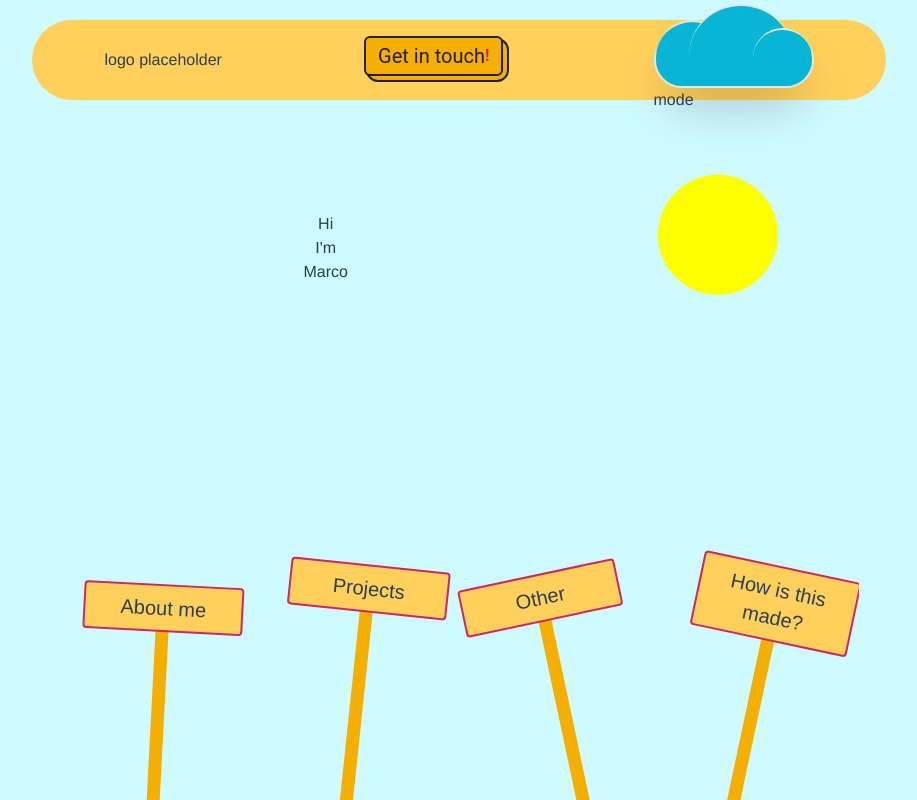
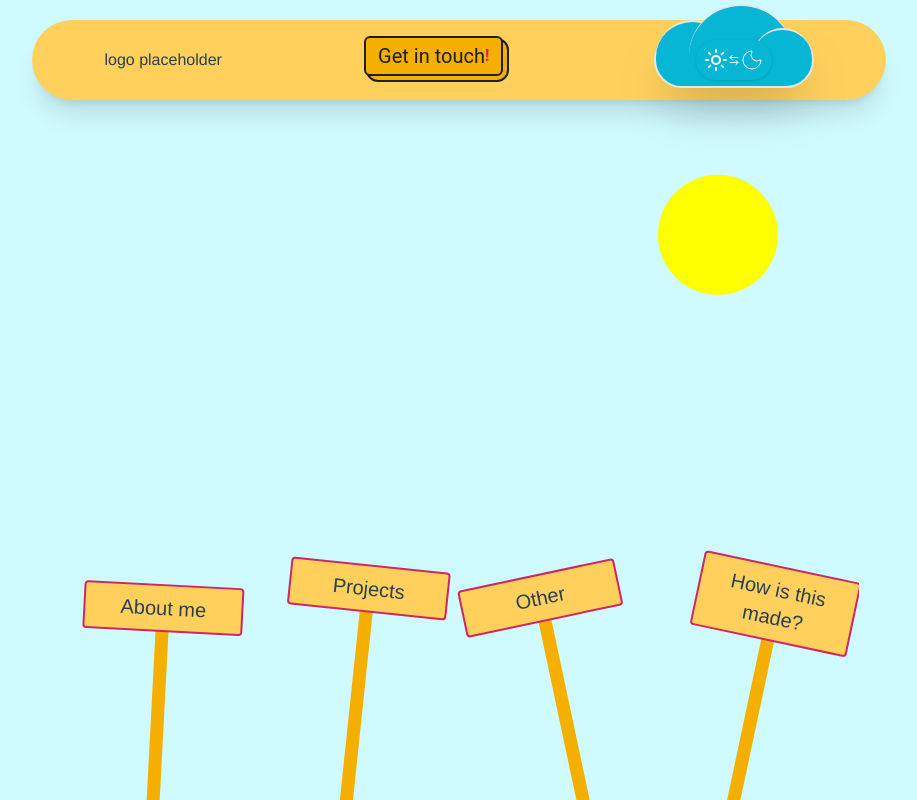
Before and after one commit to CombCode/portfolio, a Vue app: page /#/ in a window 1280 px wide. Shown: the whole page, without its empty margins (181-1098 px from the left). Built offline with nearby package versions, Linux system fonts and the light colour scheme.

Commit message:
lucide init and sun-moon icons

```diff
--- a/package.json
+++ b/package.json
@@ -9,6 +9,7 @@
   "dependencies": {
     "autoprefixer": "^10.4.20",
     "core-js": "^3.8.3",
+    "lucide-vue-next": "^0.503.0",
     "matter-js": "^0.20.0",
     "postcss": "^8.4.49",
     "vue": "^3.2.13",
--- a/src/components/body/Body.vue
+++ b/src/components/body/Body.vue
@@ -1,6 +1,9 @@
 <template>
     <div class="h-screen w-screen flex flex-col justify-end bg-cyan-100">
-        <div id="hi" class=" w-2/3 h-full p-60">Hi<br>I'm Marco</div>
+        <div>
+        <p></p>
+        </div>
+
 
         <div class=" flex flex-row justify-around overflow-clip pt-10">
             <signBoard class=" mt-5 rotate-3 hover:-translate-y-2 transition-all ease-out duration-500" caption="About me"></signBoard>
@@ -12,14 +15,14 @@
 </template>
 
 <script>
-import Scene3D from "@/components/body/Scene3D.vue"
+import { Sun } from 'lucide-vue-next';
 import ProjectCardVue from './ProjectCard.vue'
 import AboutMeCardVue from './AboutMeCard.vue'
 import signBoard from './signBoard.vue'
 import { ref } from 'vue'
 export default {
     components: {
-        Scene3D, ProjectCardVue, AboutMeCardVue, signBoard
+        ProjectCardVue, AboutMeCardVue, signBoard
     },
     setup(){
         let showProjectSection = ref(false)
@@ -39,7 +42,7 @@ export default {
 
         document.onmousemove = handle_showCurrentHomeSection
 
-        return {showProjectSection, showAboutMeSection}
+        return {showProjectSection, showAboutMeSection, Sun}
     }
 }
 </script>
--- a/src/components/body/Scene3D.vue
+++ /dev/null
@@ -1,15 +0,0 @@
-<template>
-  <div class=" flex flex-row justify-center items-center bg-background-Lmode border h-96">
-    <p>place holder</p>
-  </div>
-</template>
-
-<script>
-export default {
-
-}
-</script>
-
-<style>
-
-</style>
--- a/src/components/header/Header.vue
+++ b/src/components/header/Header.vue
@@ -1,5 +1,5 @@
 <template>
-  <div class=" w-8/12 h-1 py-10 inset-0 mx-auto mt-5 bg-secondary-Lmode flex flex-row justify-around items-center z-40 rounded-full">
+  <div class=" w-8/12 h-1 py-10 inset-0 mx-auto mt-5 bg-secondary-Lmode flex flex-row justify-around items-center z-40 rounded-full shadow-xl">
     <div>
         <p>logo placeholder</p>
     </div>
@@ -7,7 +7,7 @@
         <Button3D></Button3D>
     </div>
     <div>
-      <cloudShape class=" relative active:scale-90 z-20" @click="toggleLightDarkMode"></cloudShape>
+      <cloudShape class=" relative active:scale-90 z-20" @click="toggleLightDarkMode" :activeMode=astro></cloudShape>
       <matterJSContainer v-if="show" :astro=astro class=" fixed z-10"></matterJSContainer>
     </div>
   </div>
--- a/src/components/header/cloudShape.vue
+++ b/src/components/header/cloudShape.vue
@@ -1,16 +1,38 @@
 <template>
-    <div class=" w-40 h-14 bg-cyan-500 rounded-full border-2 border-background-Lmode flex items-center hover:scale-105 shadow-2xl transition-all ease-in-out duration-300">
+    <div class="relative w-40 h-14 bg-cyan-500 rounded-full border-2 border-background-Lmode flex items-center hover:scale-105 shadow-2xl transition-all ease-in-out duration-300">
         <div class=" justify-start w-20 h-20 -mr-5 bg-cyan-500 rounded-full border-t-2 border-background-Lmode  clippingCloud"></div>
         <div class=" justify-center w-28 h-28 -mx-5 bg-cyan-500 rounded-full border-t-2 border-b-2 border-background-Lmode clippingCloud"></div>
         <div class=" justify-end w-16 h-16 -ml-5 bg-cyan-500 rounded-full border-t-2 border-background-Lmode  clippingCloud"></div>
+        <div class=" absolute left-1/2 -translate-x-1/2 bg-cyan-500 p-2 rounded-full shadow">
+            <div class="flex flex-row" v-if="activeMode == 'sun'">
+                <Sun color="white" stroke-width="2"/>
+                <ArrowLeftRight color="white" size="12" class=" my-auto"/>
+                <Moon color="white" stroke-width="1"/>
+            </div>
+            <div class="flex flex-row" v-if="activeMode == 'moon'">
+                <Moon color="white" stroke-width="1"/>
+                <ArrowLeftRight color="white" size="12" class=" my-auto"/>
+                <Sun color="white" stroke-width="2"/>
+            </div>
+
+        </div>
     </div>
-    <div>
-        <p class=" fixed ">mode</p>
-    </div>
+
 </template>
 
 <script>
+import { Moon, Sun, ArrowLeftRight } from 'lucide-vue-next';
+export default {
+    name: 'CloudShape',
+    components: { Moon, Sun, ArrowLeftRight},
+    props: [ "activeMode" ],
 
+    setup(props) {
+
+    return { props }
+    }
+
+}
 </script>
 
 <style>
```
Also changed, not shown: 1 other file (tests, documents, lock files or other folders).
